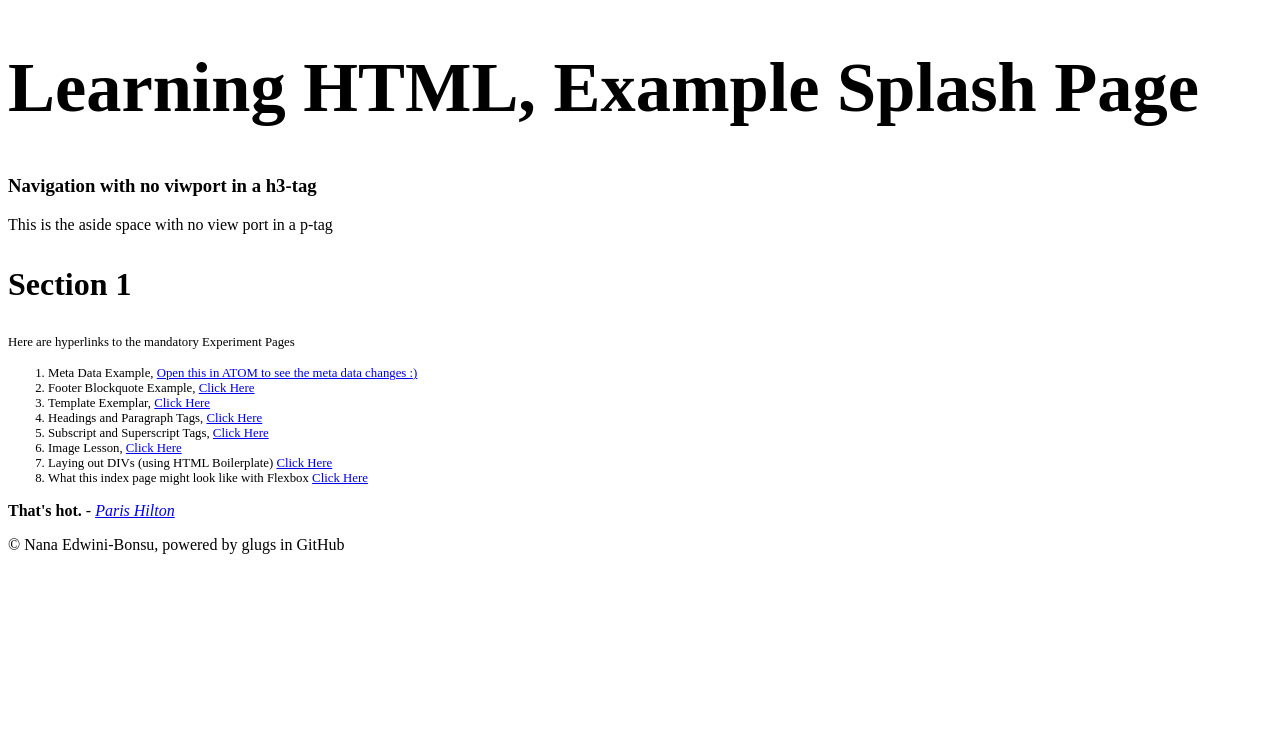
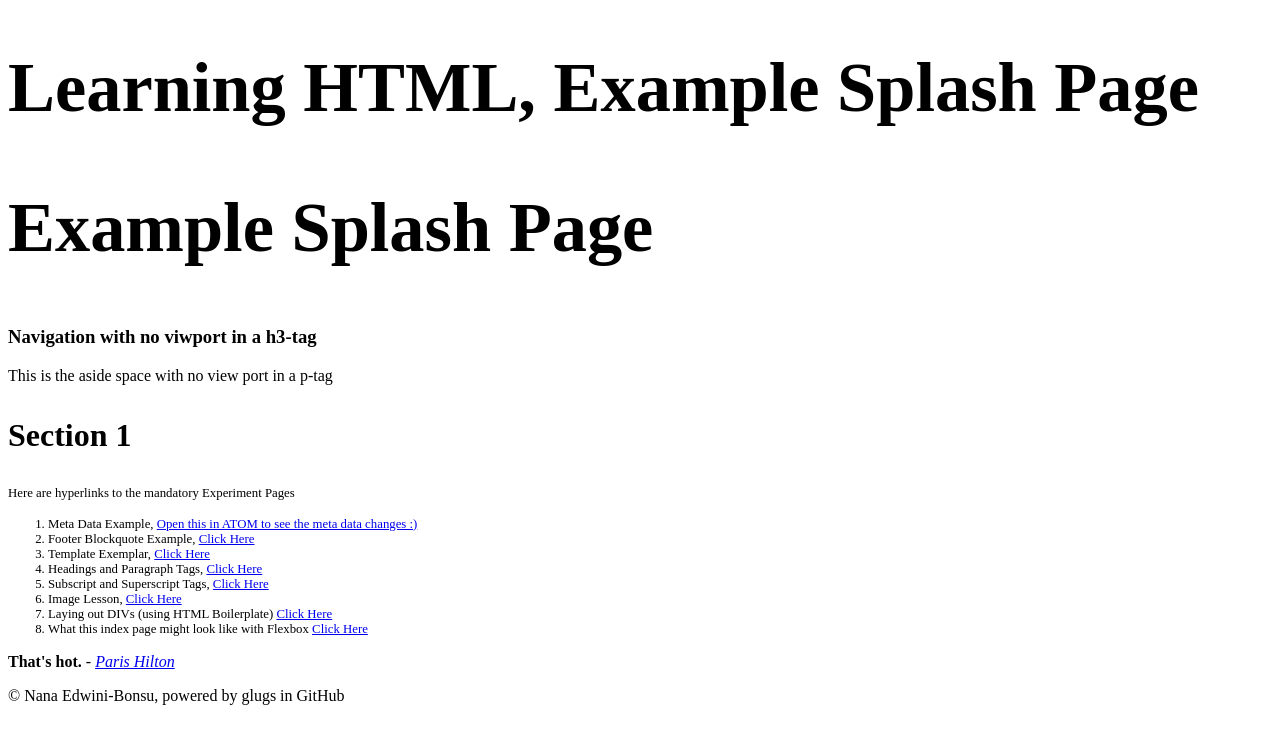
Before and after one commit to Nansbones/Learning-HTML-P2-github.io, a plain HTML site: page index.html in a window 1280 px wide. Drawn offline with Linux system fonts and the light colour scheme.

Commit message:
Update index.html

```diff
--- a/index.html
+++ b/index.html
@@ -28,7 +28,10 @@
 
   </head>
   <body>
-    <header><h1 style="font-size:5.5vw">Learning HTML, Example Splash Page</h1></header>
+    <header
+      ><h1 style="font-size:5.5vw">Learning HTML, Example Splash Page</h1>
+      <h2 style="font-size:5.5vw">Example Splash Page</h2>
+    </header>
     <nav><h3>Navigation with no viwport in a h3-tag</h3></nav>
     <aside><p>This is the aside space with no view port in a p-tag</p></aside>
     <section> <h3 style="font-size:2.5vw">Section 1</h3>
```
